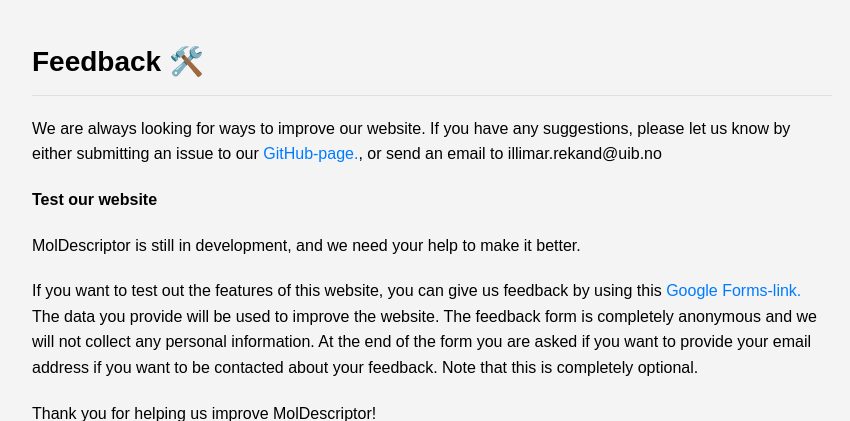
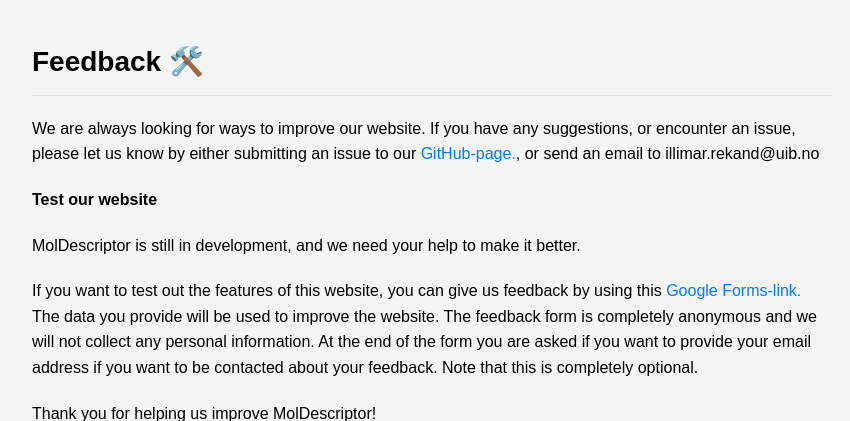
Before and after one commit to masve123/molecule-descriptors-webtool, a Flask app: page /feedback in a window 1280 px wide. Shown: the part 43-464 px from the top of the page, without its empty margins (208-1058 px from the left). Run offline with Flask 3, Linux system fonts and the light colour scheme.

Commit message:
Update feedback.html - Wording

```diff
--- a/app/templates/feedback.html
+++ b/app/templates/feedback.html
@@ -19,7 +19,7 @@
     <div class="content">
         <h1>Feedback 🛠️</h1>
         <p>
-            We are always looking for ways to improve our website. If you have any suggestions, please let us know by either submitting an issue to our <a href="https://github.com/masve123/molecule-descriptors-webtool">GitHub-page.</a>, or send an email to illimar.rekand@uib.no
+            We are always looking for ways to improve our website. If you have any suggestions, or encounter an issue, please let us know by either submitting an issue to our <a href="https://github.com/masve123/molecule-descriptors-webtool">GitHub-page.</a>, or send an email to illimar.rekand@uib.no
         </p>
         <b>Test our website</b>
         <p>
```
